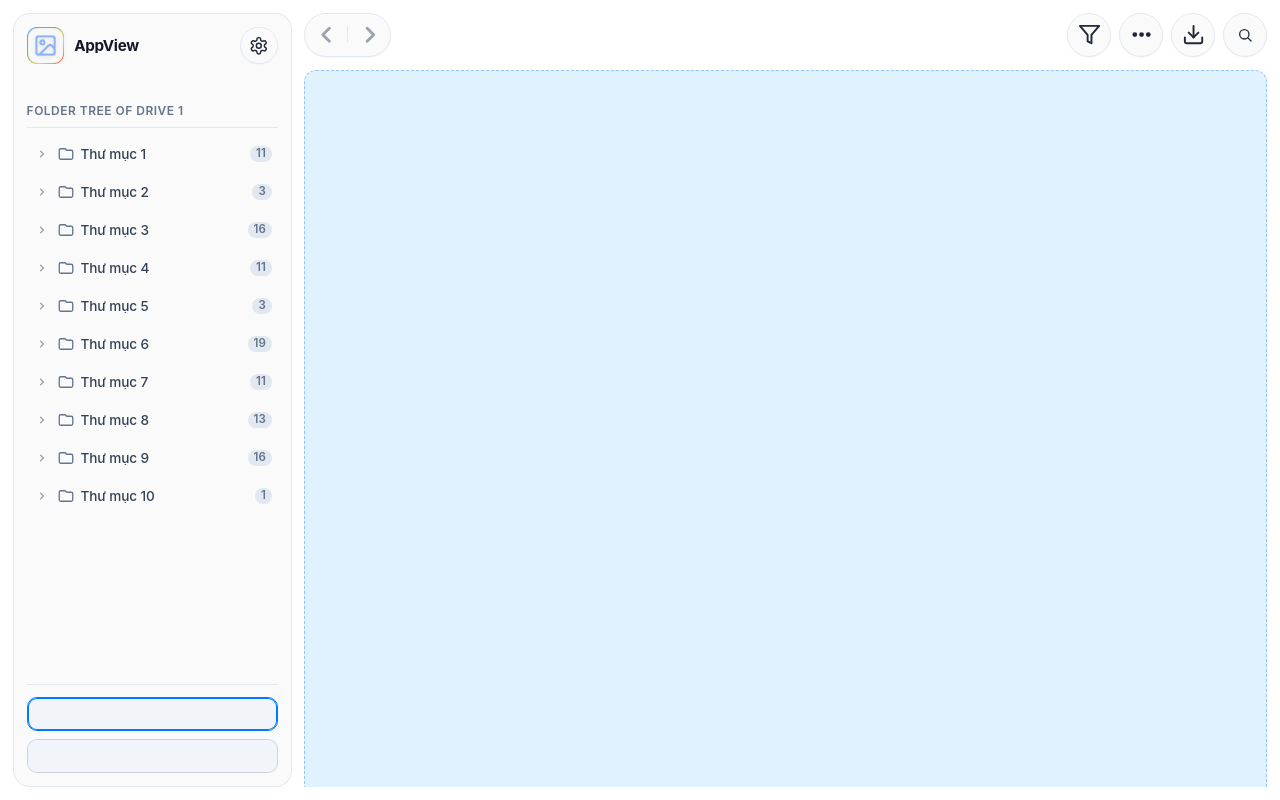
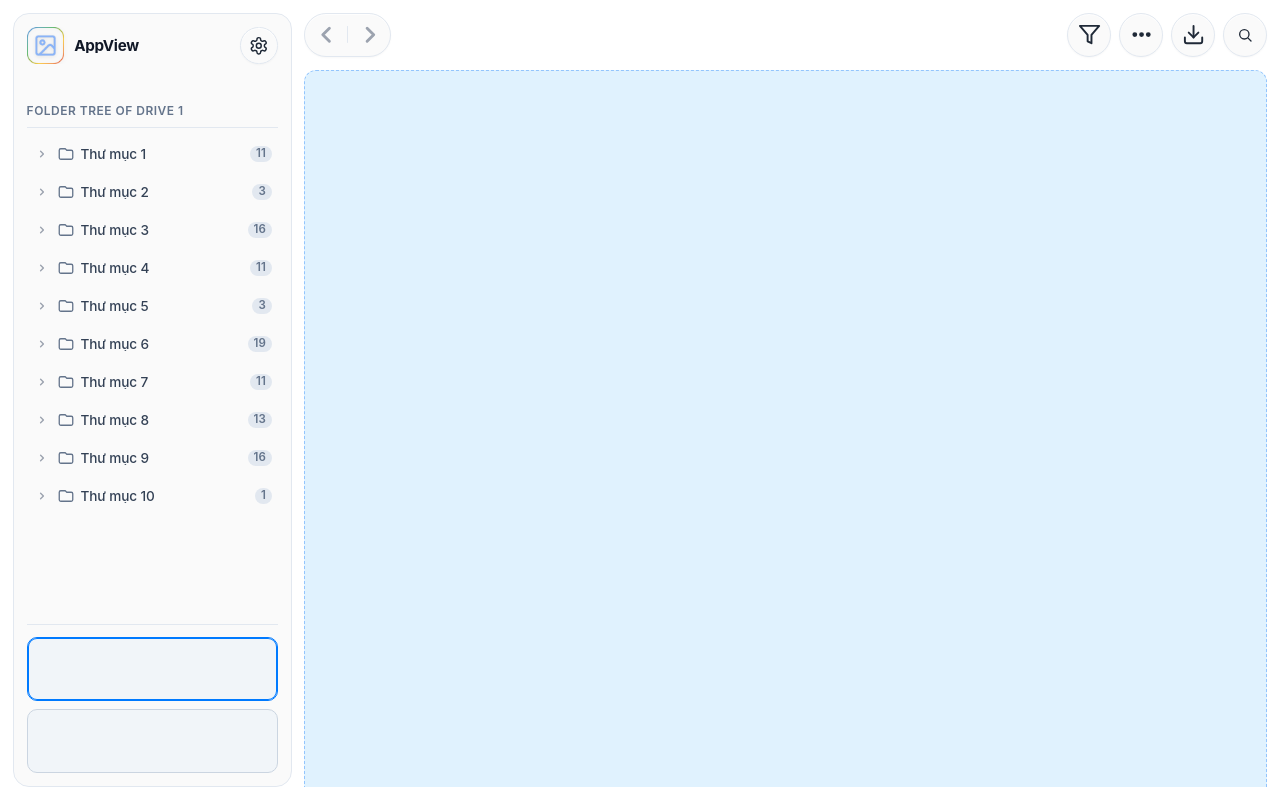
Before and after one commit to hoang234176/AppView, a React (Vite) app in the folder frontend/web/: page / in a window 1280 px wide. Built offline with nearby package versions, Linux system fonts and the light colour scheme.

Commit message:
style(sidebar): increase SidebarDrives height to 20%

```diff
--- a/frontend/web/src/components/layouts/SidebarLayout/SidebarDrives.css
+++ b/frontend/web/src/components/layouts/SidebarLayout/SidebarDrives.css
@@ -4,7 +4,7 @@
   padding: 0.75rem 0 0 0;
   border-top: 1px solid #e2e8f0;
   width: 100%;
-  height: 12%;
+  height: 20%;
   box-sizing: border-box;
   user-select: none;
   flex-shrink: 0;
```
